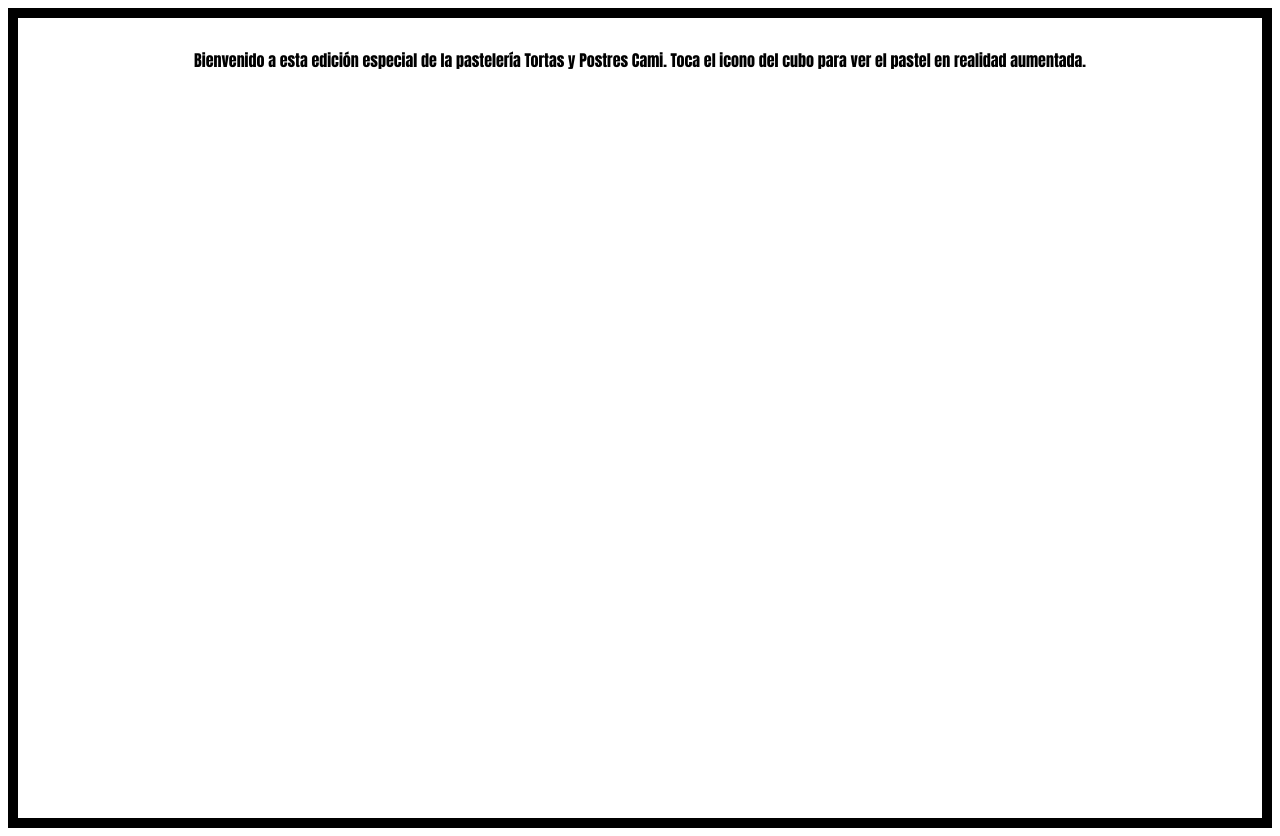
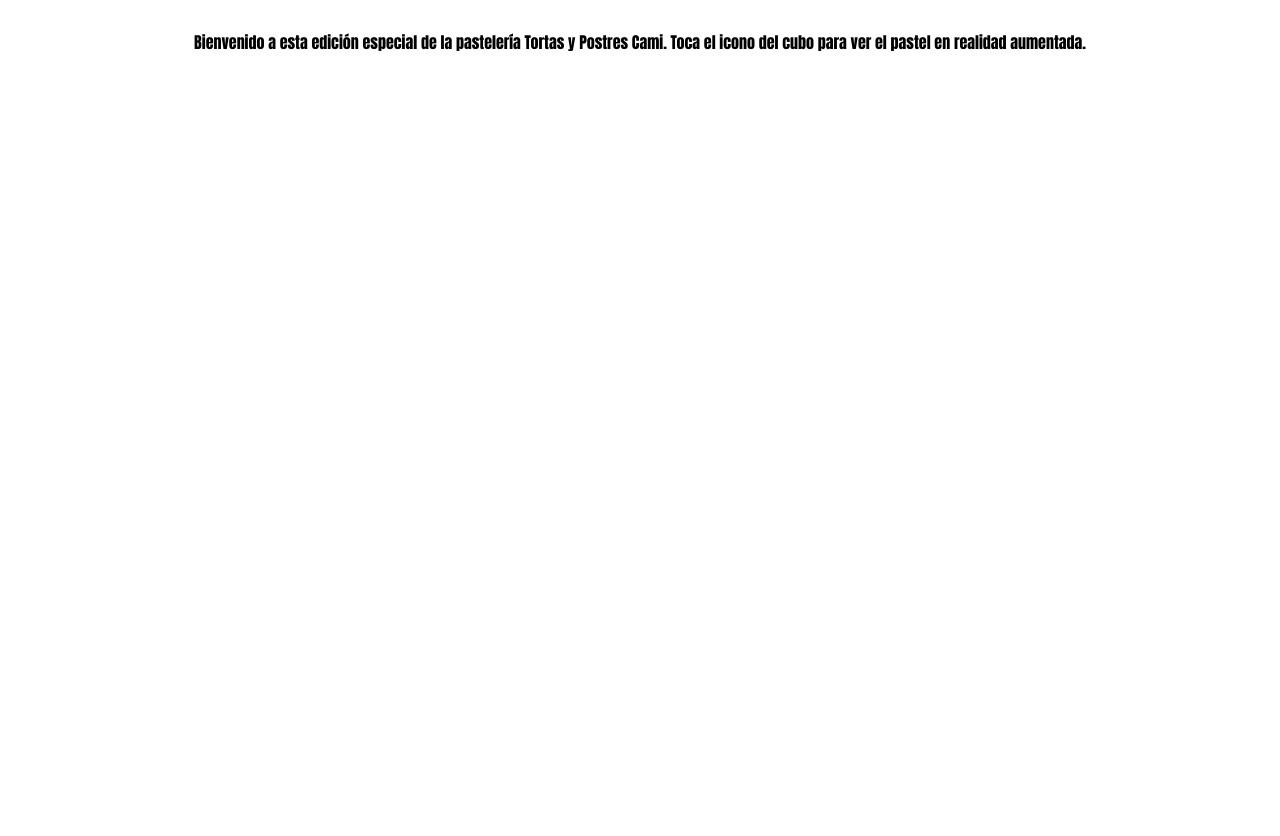
Before and after one commit to Val767/Tortas-y-Postres-Cami, a plain HTML site: page index.html in a window 1280 px wide. Drawn offline with Linux system fonts and the light colour scheme; some packages are replaced by stand-ins of ours; a script that the page names is missing.

Commit message:
style.css

```diff
--- a/style.css
+++ b/style.css
@@ -1,10 +1,13 @@
+* {
+    margin: 0px;
+    padding: 0px;
+
 .Pastelería {
     height: 100vh;
-    border: 10px solid black;
 }
 
 .Pastelería model-viewer {
-    height: 100%;
+    height: 80%;
     width: 100%;
 }
 
```
